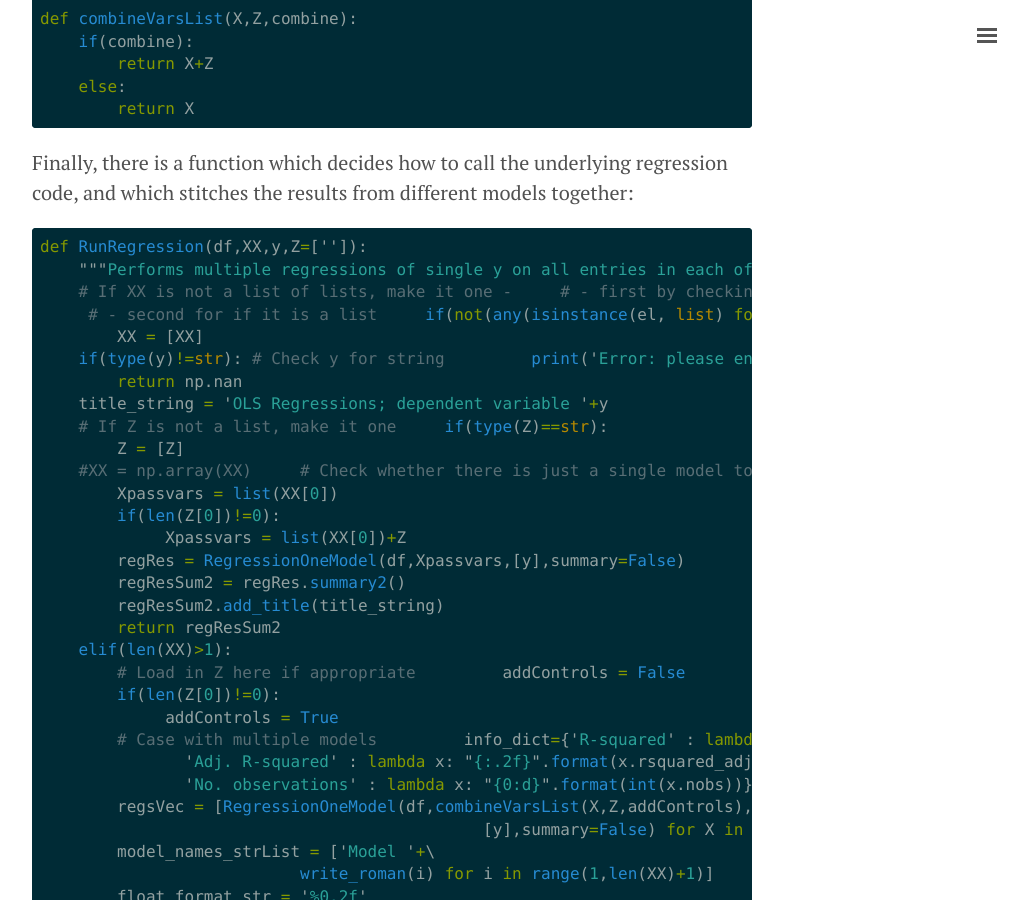
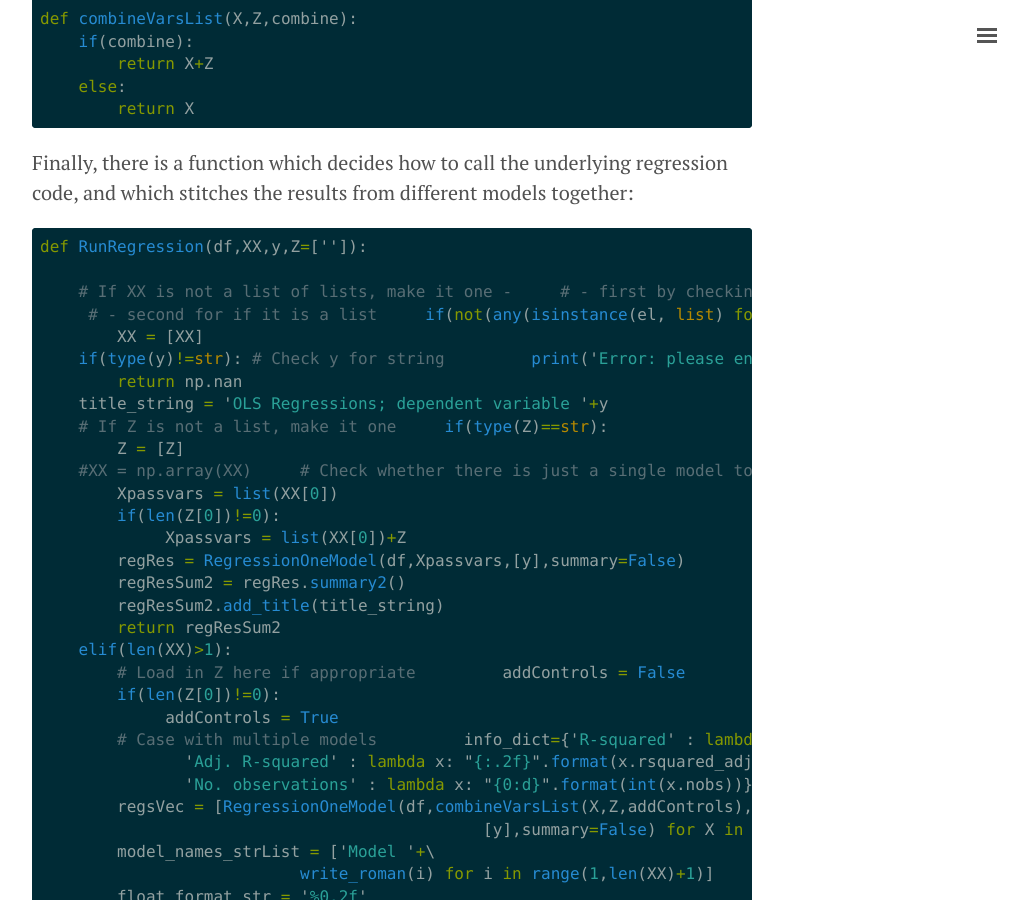
Before and after one commit to aeturrell/home, a Jekyll site: the page built from _posts/2018-05-05-running-many-regressions-alongside-pandas.md, in a window 1280 px wide and 900 px high, scrolled down 5962 px. Shown: the whole window, without its empty margins (248-1276 px from the left). Built offline with Jekyll 4.4.1, drawn with Linux system fonts in a browser that asks for light colours; some of the changed text lies outside the part shown.

Commit message:
doc string issue

````diff
--- a/_posts/2018-05-05-running-many-regressions-alongside-pandas.md
+++ b/_posts/2018-05-05-running-many-regressions-alongside-pandas.md
@@ -144,17 +144,7 @@
 Let's set up a function which we can pass a dataframe to in order to run regressions on selected columns:
 ```python
 def RegressionOneModel(df,Xindvars,Yvar,summary=True):
-    """Performs a regression of single Yvar on all Xindvars
 
-    Args:
-        df (pandas dataframe):  must contain Xindvars and Yvar as columns
-        Xindvars (list): columns to treat as indepedents (exog)
-        Yvar (list or str): column to treat as dependent (endog)
-        summary(bool): whether to return a summary table or results object
-    Returns:
-        regression results object or statsmodels summary table
-
-    """
     if(type(Yvar)==str):
         Yvar=[Yvar]
     if(len(Yvar)!=1):
@@ -249,21 +239,7 @@
 
 ```python
 def RunRegression(df,XX,y,Z=['']):
-    """Performs multiple regressions of single y on
-    all entries in each of XX,
-    and also a set of controls included in each model.
 
-    Args:
-        df (pandas dataframe):    must contain Xindvars and Yvar as columns
-        XX (list of list of str): columns to treat as exog (inner layers
-                                  in same reg model) but will accept str
-                                  or list
-        y (str):                  column to treat as dependent (endog)
-        Z (list):                 columns to treat as controls
-    Returns:
-        statsmodels.iolib.summary2.Summary (statsmodels):
-            contains regression results
-    """
     # If XX is not a list of lists, make it one -
     # - first by checking if type is string
     if(type(XX)==str):  # Check if it is one string
````
Also changed, not shown: other parts of _posts/2018-05-05-running-many-regressions-alongside-pandas.md (+2 -0 lines).
